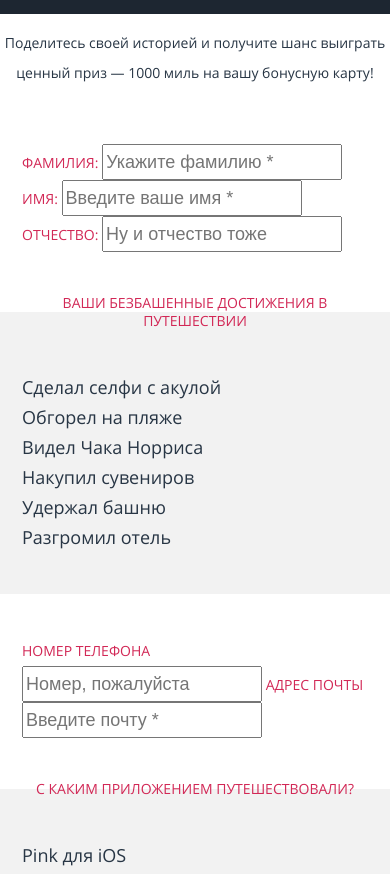
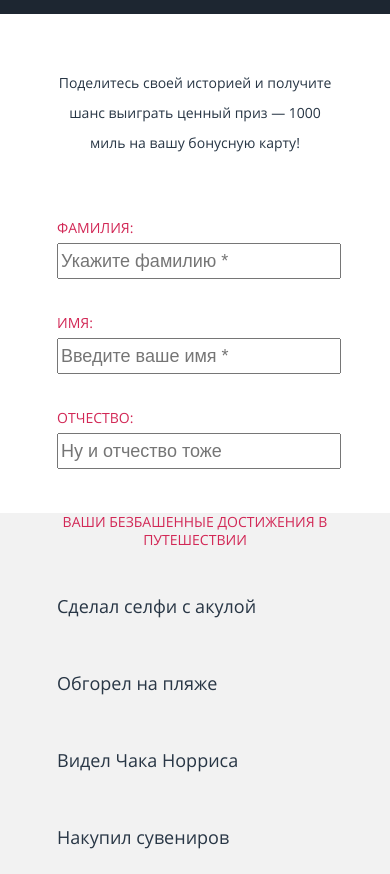
Before and after one commit to Linx39/Pink, a website: page source/contest.html in a window 390 px wide. Shown: the part 226-1100 px from the top of the page. Drawn offline with Linux system fonts and the light colour scheme; files whose address does not match are found by name.

Commit message:
начата реализация адаптивной верстки страницы конкурс

```diff
--- a/source/contest.html
+++ b/source/contest.html
@@ -55,29 +55,36 @@
 
     <main class="page-inner">
       <section class="contest">
-        <div class="contest__wrapper">
         <h2 class="visually-hidden">Конкурс </h2>
 
         <p class="contest__description">
           Поделитесь своей историей и получите
           шанс выиграть ценный приз — 1000
           миль на вашу бонусную карту!
+          <span>Пожалуйста, заполните форму ниже:</span>
         </p>
 
         <form class="contest__form" action="https://echo.htmlacademy.ru/" action="post">
           <fieldset class="contest__form-group">
             <legend class="visually-hidden">ФИО</legend>
 
-              <label class="contest__form-label" for="surname">ФАМИЛИЯ:</label>
+            <label class="contest__form-label" for="surname">
+              ФАМИЛИЯ:
               <input class="contest__form-field" type="text" name="surname" id="surname" placeholder="Укажите фамилию *" required>
+            </label>
 
-              <label class="contest__form-label" for="name">ИМЯ:</label>
+            <label class="contest__form-label" for="name">
+              ИМЯ:
               <input class="contest__form-field" type="text" name="name" id="name" placeholder="Введите ваше имя *" required>
+            </label>
 
-              <label class="contest__form-label" for="patronymic">ОТЧЕСТВО:</label>
+            <label class="contest__form-label" for="patronymic">
+              ОТЧЕСТВО:
               <input class="contest__form-field" type="text" name="patronymic" id="patronymic" placeholder="Ну и отчество тоже">
+            </label>
           </fieldset>
 
+          <div class="contest__form-group-wrapper">
             <fieldset class="contest__form-group controls">
               <legend class="controls__legend">
                 Ваши безбашенные
@@ -134,17 +141,23 @@
                 </li>
               </ul>
             </fieldset>
+          </div>
 
           <fieldset class="contest__form-group">
             <legend class="visually-hidden">Контактные данные</legend>
 
-              <label class="contest__form-label" for="phone">НОМЕР ТЕЛЕФОНА</label>
+            <label class="contest__form-label" for="phone">
+              НОМЕР ТЕЛЕФОНА
               <input class="contest__form-field" type="text" name="phone" id="phone" placeholder="Номер, пожалуйста">
+            </label>
 
-              <label class="contest__form-label" for="email">АДРЕС ПОЧТЫ</label>
+            <label class="contest__form-label" for="email">
+              АДРЕС ПОЧТЫ
               <input class="contest__form-field" type="text" name="email" id="email" placeholder="Введите почту *" required>
+            </label>
           </fieldset>
 
+          <div class="contest__form-group-wrapper">
             <fieldset class="contest__form-group controls">
               <legend class="controls__legend">
                 С каким приложением
@@ -178,6 +191,7 @@
 
               </ul>
             </fieldset>
+          </div>
 
           <fieldset class="contest__form-group">
             <legend class="visually-hidden">Комментарий пользователя</legend>
@@ -224,7 +238,6 @@
             <button class="contest__popup-button contest__popup-button--success contest-button" type="button">ЗАКРЫТЬ ОКНО</button>
           </div>
         </form>
-        </div>
       </section>
     </main>
 
--- a/source/less/blocks/contest.less
+++ b/source/less/blocks/contest.less
@@ -3,15 +3,58 @@
 }
 
 .contest__description {
+  width: 280px;
+  margin: 0 auto;
+  padding: 54px 20px 13px 20px;
   font-size: 14px;
   line-height: 30px;
   text-align: center;
+
+  @media (min-width: @tablet-width) {
+    width: 460px;
+    padding: 85px 100px 36px 100px;
+  }
+
+  @media (min-width: @desktop-width) {
+    width: 756px;
+    padding: 100px 222px 84px 222px;
+  }
+}
+
+.contest__description span {
+  display: none;
+
+  @media (min-width: @tablet-width) {
+    display: block;
+  }
+}
+
+.contest__form-group-wrapper {
+  background-color: @color-gray;
+
+  @media (min-width: @tablet-width) {
+    // background-color: @color-white;
+  }
 }
 
 .contest__form-group {
-  margin: 0;
-  padding: 42px 22px;
+  display: flex;
+  flex-direction: column;
+  width: 276px;
+  margin: 0 auto;
+  padding: 42px 22px 44px 22px;
   border: none;
+
+  @media (min-width: @tablet-width) {
+    width: 456px;
+    padding: 0 22px 0 22px;
+    margin-bottom: 70px;
+  }
+
+  @media (min-width: @desktop-width) {
+    width: 756px;
+    padding: 100px 132px 84px 132px;
+  }
 }
 
 .contest__form-label {
@@ -22,13 +65,18 @@
   text-align: left;
 }
 
-.contest__form-field::placeholder {
+.contest__form-label:not(:last-child) {
+  margin-bottom: 29px;
+}
+
+.contest__form-field {
+  width: 100%;
   font-size: 18px;
   line-height: 30px;
   text-align: left;
 }
 
-.contest__form-field {
+.contest__form-field::placeholder {
   font-size: 18px;
   line-height: 30px;
   text-align: left;
--- a/source/less/blocks/controls.less
+++ b/source/less/blocks/controls.less
@@ -1,5 +1,4 @@
 .controls {
-  background-color: @color-gray;
 }
 
 .controls__legend {
@@ -14,6 +13,14 @@
   .list();
 }
 
+.controls__list--checkbox .controls__item {
+  margin-bottom: 47px;
+}
+
+.controls__list--radio .controls__item {
+  margin-bottom: 38px;
+}
+
 .controls__label-text {
   font-size: 18px;
   line-height: 30px;
```
Also changed, not shown: source/css/style.css, 1 other file. Lines whose indentation alone changed are shown as unchanged.
